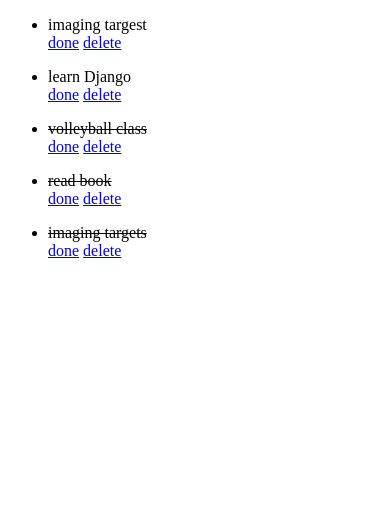
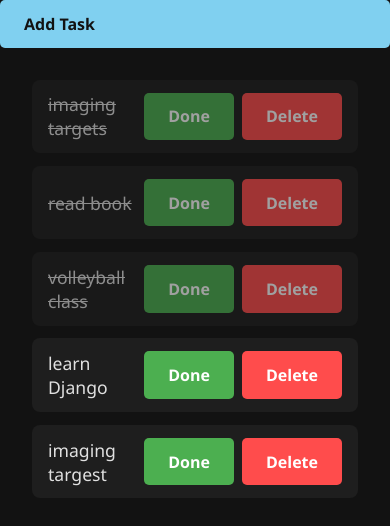
Before and after one commit to amirem1292/Todo, a Django app: page /todo/list/ in a window 390 px wide. Shown: the top 526 px of the page. Run offline with Django 5.2, Linux system fonts and the light colour scheme; a user stored in the database is signed in; data comes from the database, SQL or seed files in the repository; both versions use the stored data as it was after the commit.

Commit message:
complete the project and make it better

```diff
--- a/core/core/settings.py
+++ b/core/core/settings.py
@@ -121,8 +121,8 @@ STATIC_ROOT = BASE_DIR / 'static'
 STATICFILES_DIRS = [
     BASE_DIR / 'statics',
 ]
-
+# after login and logout
 LOGIN_REDIRECT_URL = '/todo/list/'
 LOGOUT_REDIRECT_URL = 'login'
-
+# where LoginRequiredMixin redirects when you did not log in
 LOGIN_URL = '/todo/login/'
--- a/core/statics/css/base.css
+++ b/core/statics/css/base.css
@@ -0,0 +1,184 @@
+/* ==========================
+   Base styles
+========================== */
+body {
+    margin: 0;
+    font-family: 'Segoe UI', Tahoma, Geneva, Verdana, sans-serif;
+    background-color: #121212; /* تم مشکی تیره */
+    color: #e0e0e0; /* متن خاکستری روشن */
+}
+
+h1, h2, h3 {
+    margin: 0.5em 0;
+}
+
+a {
+    text-decoration: none;
+    color: #80d0f0; /* آبی پاستیلی */
+}
+
+a:hover {
+    color: #5ab0d0;
+}
+
+/* ==========================
+   Header
+========================== */
+.page-header {
+    font-size: 2rem;
+    font-weight: bold;
+    color: #80d0f0;
+    text-align: center;
+    margin-bottom: 1rem;
+    border-bottom: 2px solid #5ab0d0;
+    padding-bottom: 0.5rem;
+}
+
+/* ==========================
+   Forms
+========================== */
+form {
+    background-color: #1e1e1e; /* فرم با زمینه تیره */
+    padding: 1.5rem;
+    border-radius: 10px;
+    max-width: 500px;
+    margin: 1rem auto;
+    box-shadow: 0 4px 10px rgba(0,0,0,0.5);
+}
+
+.form-fields {
+    display: flex;
+    flex-direction: column;
+    gap: 1rem;
+}
+
+input[type="text"],
+input[type="password"],
+input[type="email"] {
+    padding: 0.8rem;
+    border-radius: 5px;
+    border: 1px solid #5ab0d0;
+    background-color: #121212;
+    color: #e0e0e0;
+    font-size: 1rem;
+}
+
+input:focus {
+    outline: none;
+    border-color: #80d0f0;
+    box-shadow: 0 0 5px #80d0f0;
+}
+
+/* ==========================
+   Buttons
+========================== */
+.btn {
+    padding: 0.8rem 1.5rem;
+    border: none;
+    border-radius: 5px;
+    font-weight: bold;
+    cursor: pointer;
+    transition: all 0.2s ease-in-out;
+}
+
+.btn-add {
+    background-color: #80d0f0;
+    color: #121212;
+}
+
+.btn-edit {
+    background-color: #5ab0d0;
+    color: #121212;
+}
+
+.btn-login {
+    background-color: #80d0f0;
+    color: #121212;
+}
+
+.btn-delete {
+    background-color: #ff4c4c;
+    color: #ffffff;
+}
+
+.btn-done {
+    background-color: #4caf50;
+    color: #ffffff;
+}
+
+.btn:hover {
+    filter: brightness(1.2);
+}
+
+/* ==========================
+   Task list
+========================== */
+.task-header{
+    display: flex;
+    justify-content: center;
+    align-items: center;
+}
+
+.task-list {
+    list-style: none;
+    padding: 0;
+    max-width: 600px;
+    margin: 0 auto;
+}
+
+.task-item {
+    display: flex;
+    justify-content: space-between;
+    align-items: center;
+    background-color: #1e1e1e;
+    margin-bottom: 0.8rem;
+    padding: 0.8rem 1rem;
+    border-radius: 8px;
+    transition: all 0.2s ease-in-out;
+}
+
+.task-item.done {
+    opacity: 0.6;
+}
+
+.task-title {
+    font-size: 1.1rem;
+}
+
+.task-actions {
+    display: flex;
+    gap: 0.5rem;
+}
+
+/* ==========================
+   Delete confirmation
+========================== */
+.delete-confirm {
+    max-width: 500px;
+    margin: 2rem auto;
+    background-color: #1e1e1e;
+    padding: 1.5rem;
+    border-radius: 10px;
+    box-shadow: 0 4px 10px rgba(0,0,0,0.5);
+    text-align: center;
+}
+
+.delete-confirm .task-title {
+    margin: 1rem 0;
+    color: #ff4c4c;
+    font-weight: bold;
+}
+
+/* ==========================
+   Responsive
+========================== */
+@media (max-width: 600px) {
+    form, .task-list, .delete-confirm {
+        margin: 1rem;
+        padding: 1rem;
+    }
+
+    .btn {
+        width: 100%;
+    }
+}
--- a/core/templates/parent/base.html
+++ b/core/templates/parent/base.html
@@ -7,11 +7,10 @@
         <link rel="stylesheet" href="{% static 'css/base.css' %}">
         <title>
             {# add the name of page #}
-            {% block header %}
+            {% block title %}
 
             {% endblock %}
         </title>
-
     </head>
     <body>
         <header></header>
--- a/core/templates/todo/task_list.html
+++ b/core/templates/todo/task_list.html
@@ -1,21 +1,30 @@
 {% extends '../parent/base.html' %}
-{# a template to show tasks #}
-{% block header %}
+{# Template to show tasks #}
+
+{% block title %}
     TASK LIST
 {% endblock %}
-{# show list of tasks #}
+
 {% block content %}
+    <div class="task-header">
+        <a href="{% url 'todo:task-create' %}" class="btn btn-add">Add Task</a> {# لینک افزودن تسک جدید #}
+    </div>
+
+    <ul class="task-list">
     {% for task in tasks %}
-        <ul>
-            {% if task.is_done %}
-                <li><s>{{ task.title }}</s></li>
-                <a href="{% url 'todo:task-update' pk=task.id %}">done</a>
-                <a href="{% url 'todo:task-delete' pk=task.id %}">delete</a>
-            {% else %}
-                <li>{{ task.title }}</li>
-                <a href="{% url 'todo:task-update' pk=task.id %}">done</a>
-                <a href="{% url 'todo:task-delete' pk=task.id %}">delete</a>
-            {% endif %}
-        </ul>
-	{% endfor %}
+        <li class="task-item {% if task.is_done %}done{% endif %}">
+            <span class="task-title">
+                {% if task.is_done %}
+                    <s>{{ task.title }}</s>
+                {% else %}
+                    {{ task.title }}
+                {% endif %}
+            </span>
+            <div class="task-actions">
+                <a href="{% url 'todo:task-update' pk=task.id %}" class="btn btn-done">Done</a>
+                <a href="{% url 'todo:task-delete' pk=task.id %}" class="btn btn-delete">Delete</a>
+            </div>
+        </li>
+    {% endfor %}
+    </ul>
 {% endblock %}
--- a/core/todo/admin.py
+++ b/core/todo/admin.py
@@ -3,9 +3,11 @@ from .models import *
 # Register your models here.
 
 class TaskAdmin(admin.ModelAdmin):
-    list_display = ['title', 'author', 'created_at']
+    list_display = ['title', 'author', 'created_at', 'is_done']
+    list_editable = ['is_done']
     search_fields = ('title', )
     readonly_fields = ('created_at', 'updated_at')
+    ordering = ('created_at',)
     fieldsets = (
         ('info', {'fields': ('author', 'title', 'is_done')}),
         ('date', {'fields': ('created_at', 'updated_at')}),
--- a/core/todo/forms.py
+++ b/core/todo/forms.py
@@ -4,7 +4,7 @@ from .models import *
 class TaskCreateForm(forms.ModelForm):
     class Meta:
         model = Task
-        fields = ['author', 'title']
+        fields = ['title']
 
 class TaskUpdateForm(forms.ModelForm):
     class Meta:
--- a/core/todo/models.py
+++ b/core/todo/models.py
@@ -1,10 +1,12 @@
 from django.db import models
 from django.contrib.auth.models import User
+from django.contrib.auth import get_user_model
+
 
 # Create your models here.
 
 class Task(models.Model):
-    author = models.ForeignKey(User, on_delete=models.CASCADE)
+    author = models.ForeignKey(get_user_model(), on_delete=models.CASCADE)
     title = models.CharField(max_length=100)
     is_done = models.BooleanField(default=False)
     created_at = models.DateTimeField(auto_now_add=True)
--- a/core/todo/urls.py
+++ b/core/todo/urls.py
@@ -2,6 +2,7 @@ from django.urls import path
 from core import settings
 from django.conf.urls.static import static
 from . import views
+
 
 app_name = 'todo'
 
--- a/core/todo/views.py
+++ b/core/todo/views.py
@@ -13,13 +13,20 @@ from django.contrib.auth import authenticate, login, logout
 class TaskListView(LoginRequiredMixin, ListView):
     model = Task
     context_object_name = 'tasks'
-    ordering = ['-created_at']
+    # filter tasks by their author
+    def get_queryset(self):
+        return Task.objects.filter(author=self.request.user).order_by('created_at')
 
 # create a new Task
 class TaskCreateView(LoginRequiredMixin, CreateView):
     model = Task
     form_class = TaskCreateForm
     success_url = reverse_lazy('todo:task-list')
+    # logged in user
+    def form_valid(self, form):
+        form.instance.author = self.request.user
+        return super(TaskCreateView, self).form_valid(form)
+
 
 # change the is_done field
 class TaskUpdateView(LoginRequiredMixin, UpdateView):
@@ -32,7 +39,7 @@ class TaskUpdateView(LoginRequiredMixin, UpdateView):
 class TaskDeleteView(LoginRequiredMixin, DeleteView):
     model = Task
     success_url = reverse_lazy('todo:task-list')
-
+    # show the name of task
     def get_context_data(self, **kwargs):
         context = super(TaskDeleteView, self).get_context_data(**kwargs)
         context['task'] = Task.objects.get(pk=self.kwargs['pk'])
```
Also changed, not shown: core/templates/registration/login.html (+9 -6 lines), core/templates/todo/task_confirm_delete.html (+12 -9 lines), core/templates/todo/task_form.html (+9 -6 lines), core/templates/todo/task_update.html (+10 -7 lines), core/db.sqlite3.
